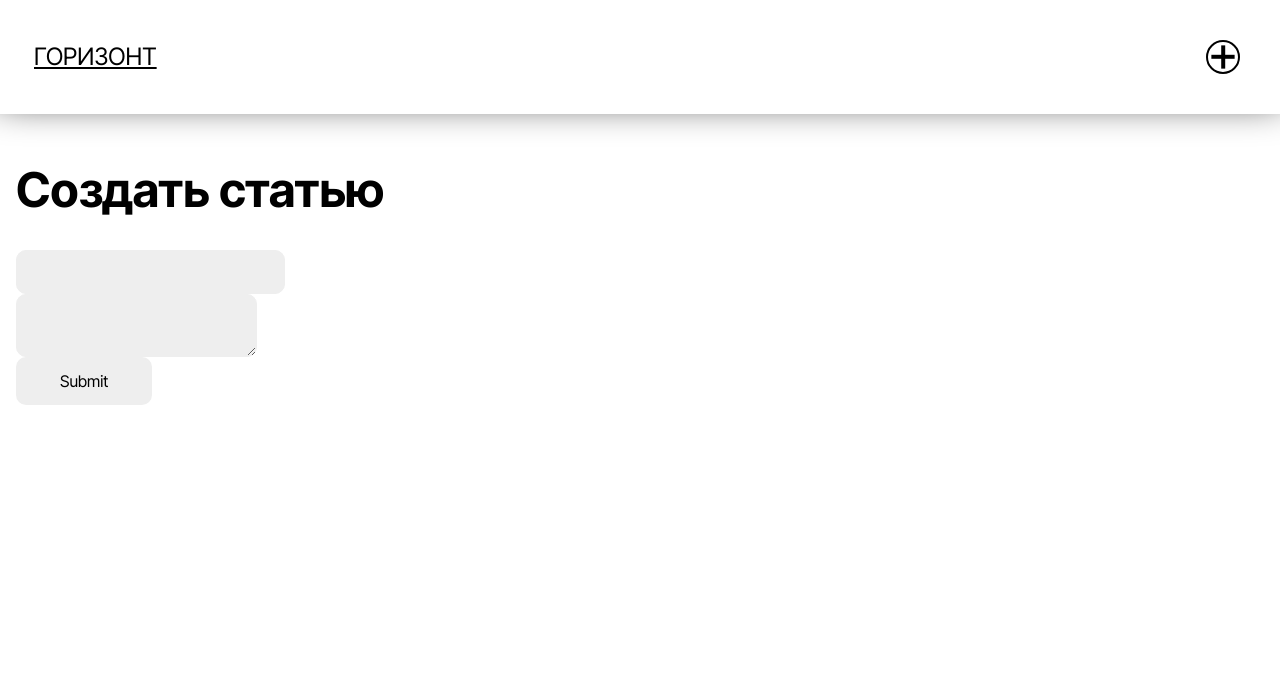
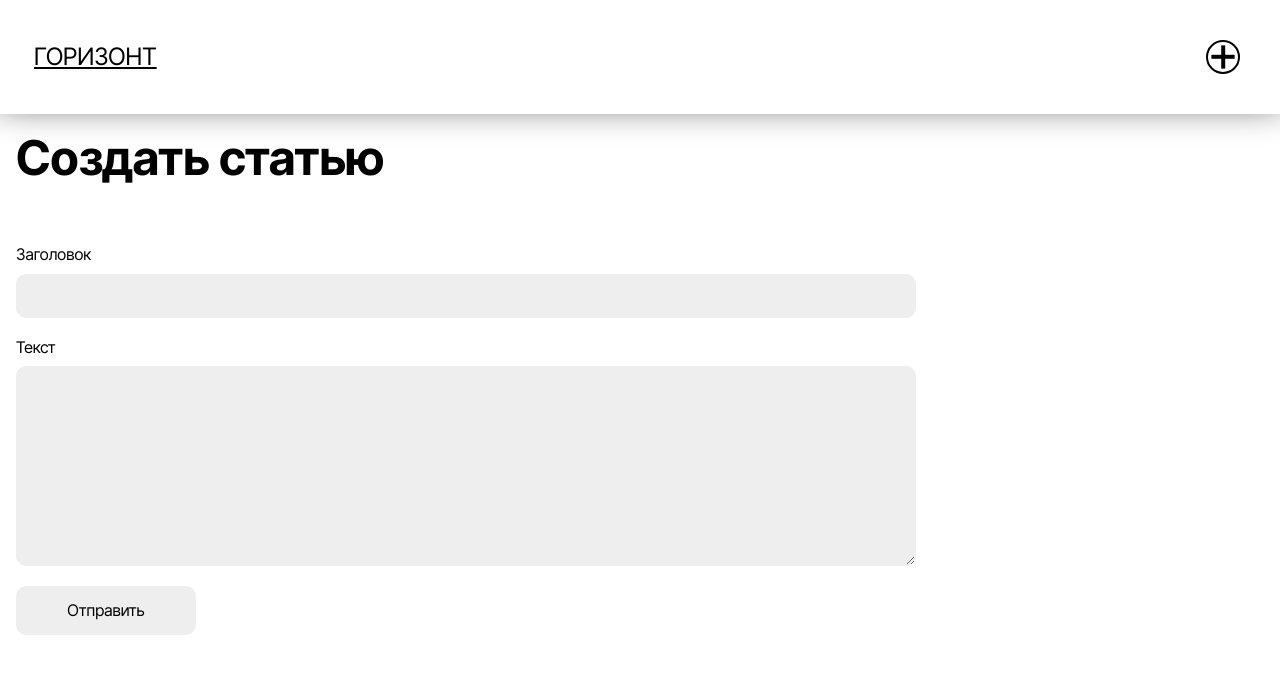
Before and after one commit to timohavdk/gorizont-frontend, a Next.js app: page /articles/create in a window 1280 px wide. Shown: the top 674 px of the page. Built offline with nearby package versions, Linux system fonts and the light colour scheme.

Commit message:
Верстка формы

```diff
--- /dev/null
+++ b/src/app/articles/create/page.module.scss
@@ -0,0 +1,32 @@
+@use "@styles/variables" as *;
+
+.header {
+    margin-bottom: 60px;
+
+    @media (max-width: $mobile-device-width) {
+        margin-bottom: 30px;
+    }
+}
+
+.form {
+    display: flex;
+    flex-direction: column;
+    gap: 20px;
+    max-width: 900px;
+}
+
+.textarea {
+    min-height: 200px;
+
+    @media (max-width: $mobile-device-width) {
+        min-height: 280px;
+    }
+}
+
+.button {
+    max-width: 180px;
+
+    @media (max-width: $mobile-device-width) {
+        max-width: unset;
+    }
+}
--- a/src/app/articles/create/page.tsx
+++ b/src/app/articles/create/page.tsx
@@ -1,19 +1,63 @@
+"use client"
+
 import { ButtonPrimary } from "@/components/base/button/primary/button-primary";
 import { Input } from "@/components/base/input/input";
 import { Textarea } from "@/components/base/textarea/textarea";
 import { PrimaryHeading } from "@/components/typography/headings/primary-heading/primary-heading";
+import { ChangeEventHandler, useState } from "react";
+
+import style from './page.module.scss';
 
 const CreateArticlePage = () => {
+    const [title, setTitle] = useState('');
+    const [text, setText] = useState('');
+
+    const onChangeTitle: ChangeEventHandler<HTMLInputElement> = (event) => {
+        const { value } = event.target as HTMLInputElement;
+
+        setTitle(value);
+    };
+
+    const onChangeText: ChangeEventHandler<HTMLTextAreaElement> = (event) => {
+        const { value } = event.target as HTMLTextAreaElement;
+
+        setText(value);
+    };
+
+    const onButtonClick = () => {
+        console.log(title, text)
+    };
+
     return (
         <div>
-            <PrimaryHeading>Создать статью</PrimaryHeading>
-            <form>
-                <Input />
-                <Textarea />
+            <PrimaryHeading className={`${style.header}`}>
+                Создать статью
+            </PrimaryHeading>
+            <form className={`${style.form}`}>
+                <Input
+                    id="title"
+                    label="Заголовок"
+                    value={title}
+                    onChange={onChangeTitle}
+                />
+                <Textarea
+                    id="text"
+                    label="Текст"
+                    className={`${style.textarea}`}
+                    value={text}
+                    onChange={onChangeText}
+                />
 
-                <ButtonPrimary type="submit">Submit</ButtonPrimary>
+                <ButtonPrimary
+                    className={`${style.button}`}
+                    type="button"
+                    onClick={onButtonClick}
+                >
+                    Отправить
+
+                </ButtonPrimary>
             </form>
-        </div>
+        </div >
     );
 };
 
--- a/src/app/layout.tsx
+++ b/src/app/layout.tsx
@@ -1,6 +1,6 @@
 import { Header } from '@/components/layout/header/header';
 import type { Metadata } from "next";
-import "./setup";
+import "../assets/styles/setup";
 import './layout.scss';
 import { Navigation } from '@/components/layout/navigation/navigation';
 import interTightFont from '@/assets/fonts/inter-tight-font';
--- a/src/app/setup.ts
+++ /dev/null
@@ -1,2 +0,0 @@
-import '@styles/index.scss';
-import 'normalize.css/normalize.css';
--- /dev/null
+++ b/src/assets/styles/setup.ts
@@ -0,0 +1,2 @@
+import 'normalize.css/normalize.css';
+import '@styles/index.scss';
--- a/src/components/base/input/input.module.scss
+++ b/src/components/base/input/input.module.scss
@@ -7,6 +7,7 @@
     background-color: var(--gray-light-2);
     transition: .2s border-color;
     outline: none;
+    width: 100%;
 }
 
 .container {
--- a/src/components/base/textarea/textarea.module.scss
+++ b/src/components/base/textarea/textarea.module.scss
@@ -7,17 +7,18 @@
     background-color: var(--gray-light-2);
     transition: .2s border-color;
     outline: none;
+    width: 100%;
 }
 
 .container {
     &:focus-within {
-        .input {
+        .textarea {
             border: 1px solid var(--black);
         }
     }
 
     &:hover {
-        .input {
+        .textarea {
             border: 1px solid var(--black);
         }
     }
--- /dev/null
+++ b/src/components/features/navigation/create-article-link/create-article-link.tsx
@@ -0,0 +1,11 @@
+import React from 'react';
+import { CreateArticleLinkProps } from './props';
+import Link from 'next/link';
+
+export const CreateArticleLink: React.FC<CreateArticleLinkProps> = ({ children, className, ...props }) => {
+    return (
+        <Link {...props} href="/articles/create" className={className} >
+            {children}
+        </Link>
+    );
+}
--- /dev/null
+++ b/src/components/features/navigation/create-article-link/props.ts
@@ -0,0 +1,4 @@
+import { ComponentProps } from 'react';
+import Link from 'next/link'
+
+export type CreateArticleLinkProps = Omit<ComponentProps<typeof Link>, 'href'>;
--- a/src/components/layout/header/header.tsx
+++ b/src/components/layout/header/header.tsx
@@ -3,6 +3,7 @@ import IconPlus from '@/components/icons/plus';
 import { HeaderProps } from '@/components/layout/header/props';
 import React from 'react';
 import './header.scss';
+import { CreateArticleLink } from '@/components/features/navigation/create-article-link/create-article-link';
 
 export const Header: React.FC<HeaderProps> = ({ className, ...props }) => (
     <header className={`header ${className}`} {...props}>
@@ -10,9 +11,11 @@ export const Header: React.FC<HeaderProps> = ({ className, ...props }) => (
             <a className='header__link' href="/">ГОРИЗОНТ</a>
         </p>
         <div className='header__controls'>
-            <ButtonIcon size={'sm'} className="header__add-article-button">
-                <IconPlus></IconPlus>
-            </ButtonIcon>
+            <CreateArticleLink>
+                <ButtonIcon size={'sm'} className="header__add-article-button">
+                    <IconPlus></IconPlus>
+                </ButtonIcon>
+            </CreateArticleLink>
         </div>
     </header>
 );
--- a/src/components/layout/navigation/navigation.tsx
+++ b/src/components/layout/navigation/navigation.tsx
@@ -3,11 +3,14 @@ import IconPlus from '@/components/icons/plus';
 import React from 'react';
 import './navigation.scss';
 import { NavigationProps } from './props';
+import { CreateArticleLink } from '@/components/features/navigation/create-article-link/create-article-link';
 
 export const Navigation: React.FC<NavigationProps> = ({ className, ...props }) => (
     <nav className={`navigation ${className}`} {...props}>
-        <ButtonIcon size='sm'>
-            <IconPlus />
-        </ButtonIcon>
+        <CreateArticleLink>
+            <ButtonIcon size='sm'>
+                <IconPlus />
+            </ButtonIcon>
+        </CreateArticleLink>
     </nav>
 );
--- a/src/components/typography/headings/primary-heading/primary-heading.module.scss
+++ b/src/components/typography/headings/primary-heading/primary-heading.module.scss
@@ -1,4 +1,10 @@
+@use "@styles/variables" as *;
+
 .heading {
     color: var(--black);
     font-size: 48px;
+
+    @media (max-width: $mobile-device-width) {
+		font-size: 32px;
+	}
 }
```
